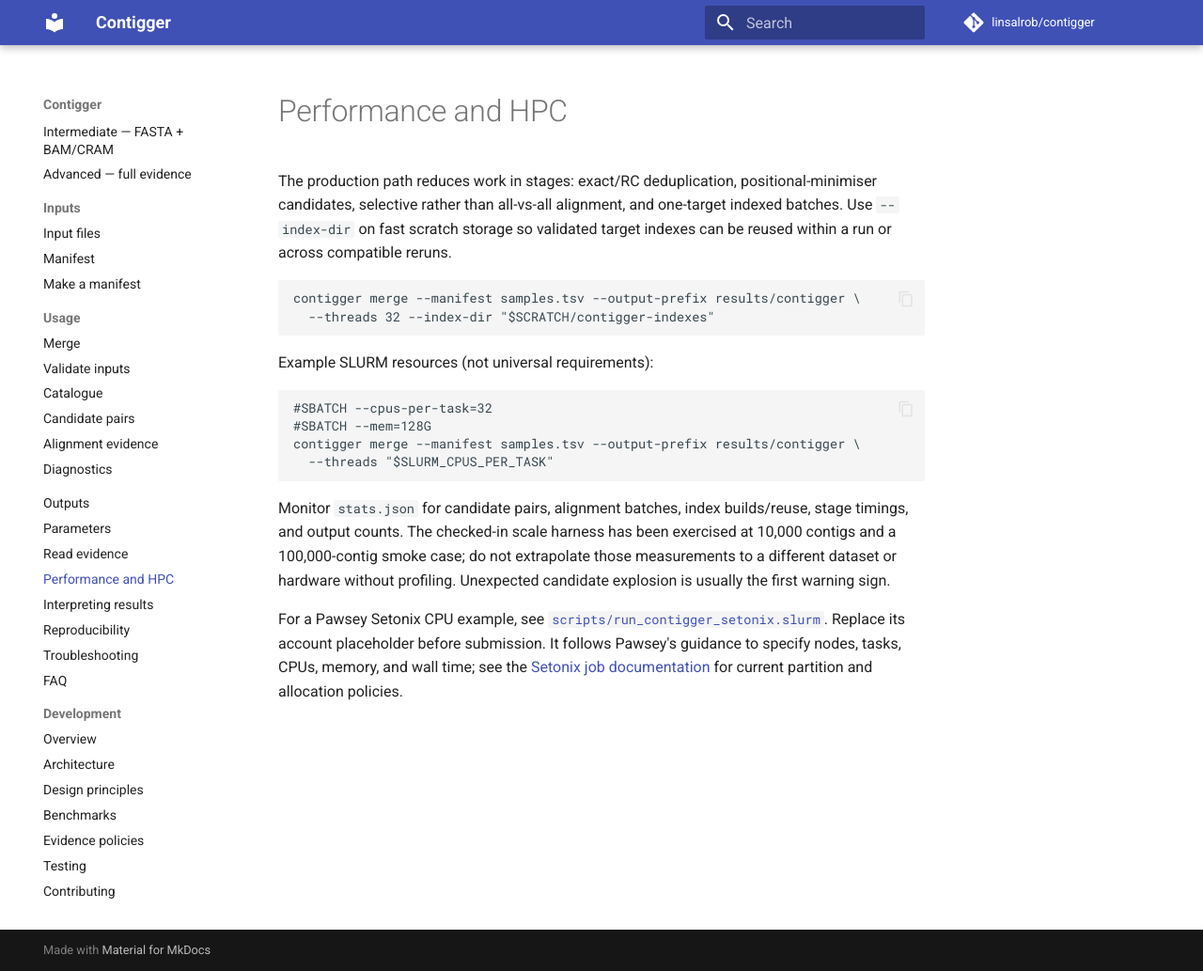
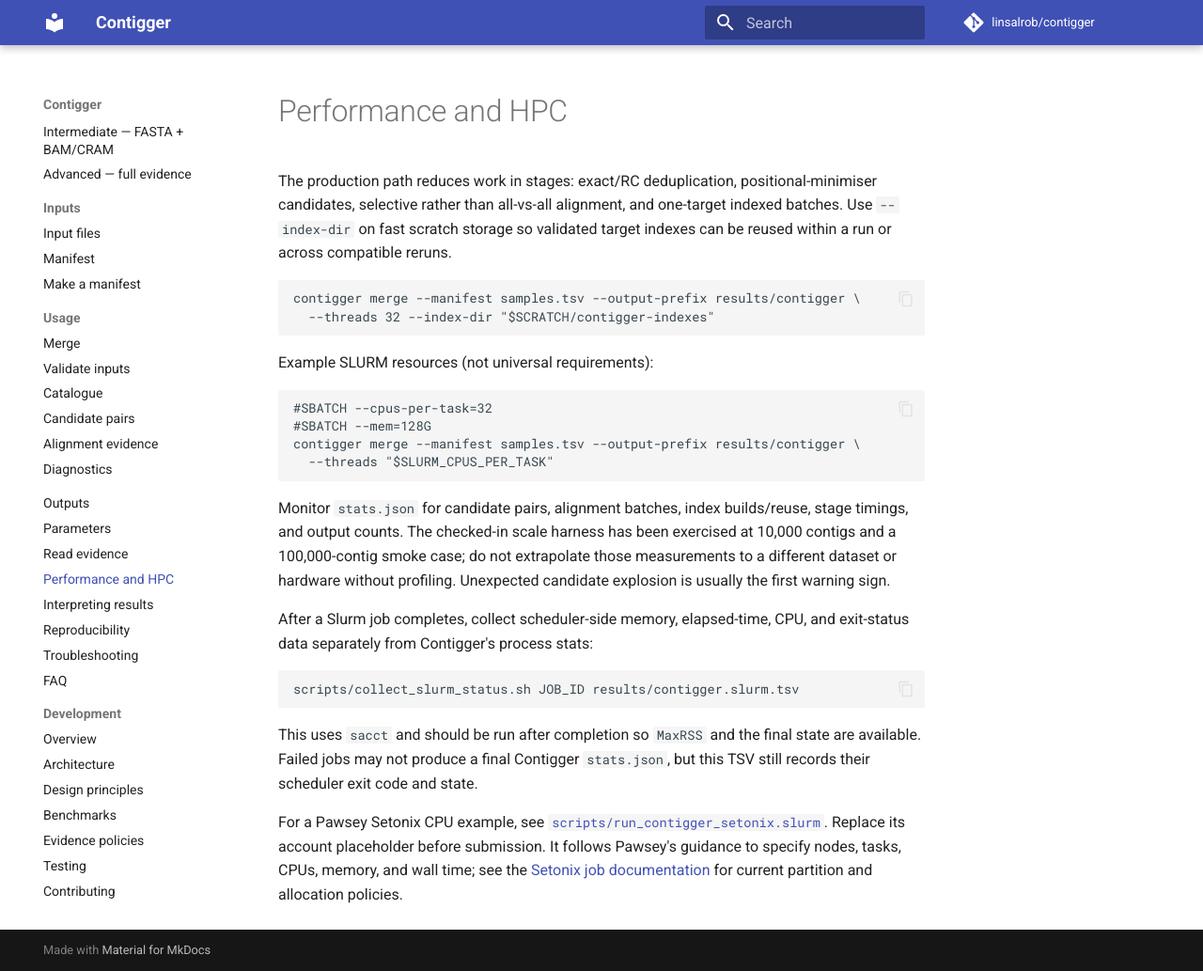
Before and after one commit to linsalrob/contigger, an MkDocs documentation site: the page built from docs/performance.md, in a window 1280 px wide and 1033 px high. Shown: the whole window at 94% size. Built offline with MkDocs 1.6.1 and Material for MkDocs 9.7.7, drawn with Linux system fonts in a browser that asks for light colours; comment, search, counter and statistics services are not loaded.

Commit message:
Record Slurm resource and job status baselines

````diff
--- a/docs/performance.md
+++ b/docs/performance.md
@@ -18,4 +18,15 @@
 
 Monitor `stats.json` for candidate pairs, alignment batches, index builds/reuse, stage timings, and output counts. The checked-in scale harness has been exercised at 10,000 contigs and a 100,000-contig smoke case; do not extrapolate those measurements to a different dataset or hardware without profiling. Unexpected candidate explosion is usually the first warning sign.
 
+After a Slurm job completes, collect scheduler-side memory, elapsed-time, CPU, and
+exit-status data separately from Contigger's process stats:
+
+```bash
+scripts/collect_slurm_status.sh JOB_ID results/contigger.slurm.tsv
+```
+
+This uses `sacct` and should be run after completion so `MaxRSS` and the final state are
+available. Failed jobs may not produce a final Contigger `stats.json`, but this TSV
+still records their scheduler exit code and state.
+
 For a Pawsey Setonix CPU example, see [`scripts/run_contigger_setonix.slurm`](https://github.com/linsalrob/contigger/blob/main/scripts/run_contigger_setonix.slurm). Replace its account placeholder before submission. It follows Pawsey's guidance to specify nodes, tasks, CPUs, memory, and wall time; see the [Setonix job documentation](https://pawsey.atlassian.net/wiki/spaces/US/pages/51929058/Running+Jobs+on+Setonix) for current partition and allocation policies.
````
Also changed, not shown: milestones.md (+12 -1 lines), 3 other files.
